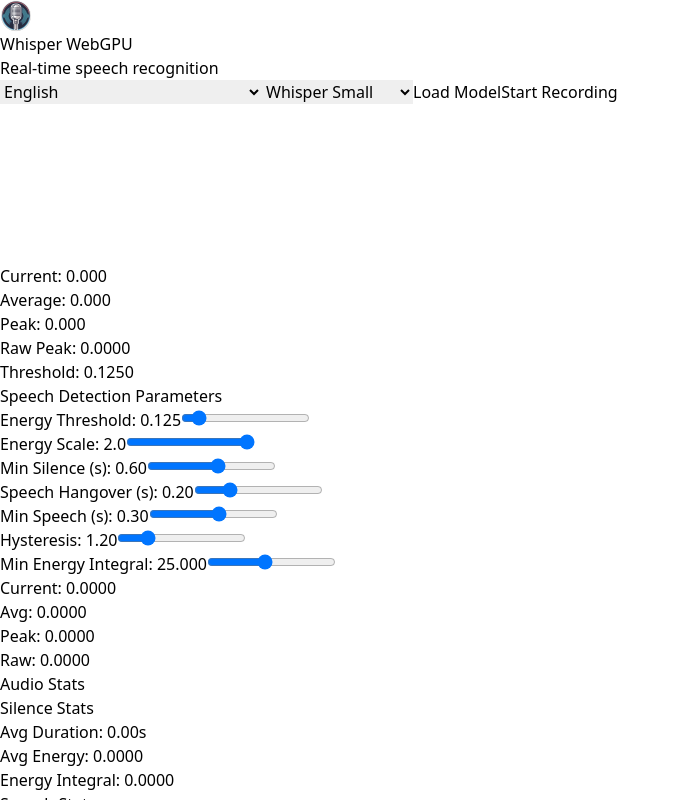
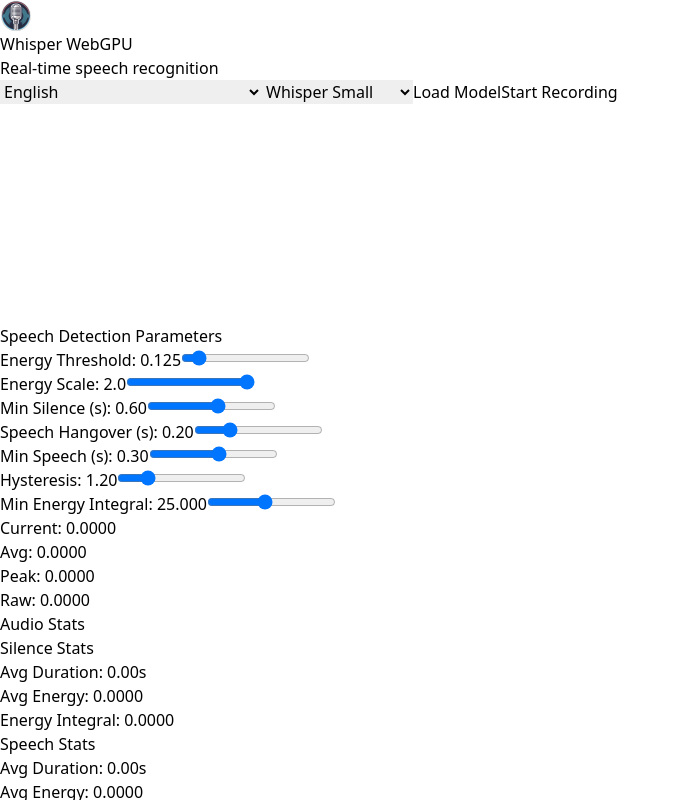
Before and after one commit to asrjs/demos, a React (Vite) app: page / in a window 1280 px wide. Shown: the top 800 px of the page, without its empty margins (0-680 px from the left). Built offline with nearby package versions, Linux system fonts and the light colour scheme.

Commit message:
New energy visualizer

```diff
--- a/src/components/AudioVisualizer.jsx
+++ b/src/components/AudioVisualizer.jsx
@@ -1,7 +1,6 @@
-import React, { useState, useCallback } from 'react';
+import React, { useState } from 'react';
 import { BufferVisualizer } from './BufferVisualizer';
 import { StatsWidget } from './StatsWidget';
-import VUMeter from './VUMeter';
 
 /**
  * Component for visualizing audio data and controls
@@ -42,16 +41,6 @@
     const [peakEnergy, setPeakEnergy] = useState(0);
     const [rawPeakValue, setRawPeakValue] = useState(0);
 
-    // Enhanced energy update handler with proper scaling
-    const handleEnergyUpdate = useCallback((energy, avg, peak, rawPeak) => {
-        // Scale energy values based on energyScale
-        const scale = energyScale || 1.0;
-        setCurrentEnergy(energy * scale);
-        setAverageEnergy(avg * scale);
-        setPeakEnergy(peak * scale);
-        setRawPeakValue(rawPeak);
-    }, [energyScale]);
-
     return (
         <div className={className}>
             {/* BufferVisualizer */}
@@ -60,35 +49,14 @@
                     chunks={chunks}
                     audioContextRef={audioContextRef}
                     segments={segments}
-                    onEnergyUpdate={handleEnergyUpdate}
+                    threshold={threshold}
+                    onEnergyUpdate={(energy, avg, peak, rawPeak) => {
+                        setCurrentEnergy(energy);
+                        setAverageEnergy(avg);
+                        setPeakEnergy(peak);
+                        setRawPeakValue(rawPeak);
+                    }}
                 />
-            </div>
-
-            {/* VU Meters with enhanced display */}
-            <div className="mb-4 space-y-2 p-2 bg-gray-50 dark:bg-gray-800 rounded">
-                <VUMeter
-                    value={currentEnergy}
-                    max={energyScale || 1.0}
-                    label="Current"
-                    className="mb-1"
-                />
-                <VUMeter
-                    value={averageEnergy}
-                    max={energyScale || 1.0}
-                    label="Average"
-                    className="mb-1"
-                />
-                <VUMeter
-                    value={peakEnergy}
-                    max={energyScale || 1.0}
-                    label="Peak"
-                />
-
-                {/* Display numerical values for debugging */}
-                <div className="mt-1 text-xs grid grid-cols-2 gap-1">
-                    <div>Raw Peak: {rawPeakValue.toFixed(4)}</div>
-                    <div>Threshold: {threshold.toFixed(4)}</div>
-                </div>
             </div>
 
             {/* Change from flex to grid layout */}
--- a/src/components/BufferVisualizer.jsx
+++ b/src/components/BufferVisualizer.jsx
@@ -1,7 +1,7 @@
-import { useRef, useEffect, useCallback } from "react";
+import { useRef, useEffect, useCallback, useState } from "react";
 import { audioManager } from "../AudioManager";
 
-export function BufferVisualizer({ chunks, audioContextRef, segments = [], onEnergyUpdate }) {
+export function BufferVisualizer({ chunks, audioContextRef, segments = [], energyValues, threshold = 0.02 }) {
     const canvasRef = useRef(null);
     const lastUpdateRef = useRef(0);
     const lastChunksLengthRef = useRef(0);
@@ -9,6 +9,9 @@
     const UPDATE_INTERVAL = 100;
     const MAX_DURATION = 30;
     const SKIP_POINTS = 16;
+
+    const [currentEnergy, setCurrentEnergy] = useState(0);
+    const energyCanvasRef = useRef(null);
 
     const drawSegments = useCallback((ctx, segments, totalDuration, canvas) => {
         const isBufferFull = totalDuration > MAX_DURATION;
@@ -81,6 +84,47 @@
         ctx.stroke();
     }, []);
 
+    const drawEnergyLevel = useCallback((ctx, canvas, energy, threshold) => {
+        if (!ctx || !canvas || typeof energy !== 'number') return;
+
+        // Clear the energy canvas
+        ctx.fillStyle = '#f5f5f5';
+        ctx.fillRect(0, 0, canvas.width, canvas.height);
+
+        const height = canvas.height;
+        const width = canvas.width;
+
+        // Draw background grid
+        ctx.strokeStyle = '#e5e5e5';
+        ctx.beginPath();
+        for (let i = 0; i <= 1; i += 0.2) {
+            const y = height * (1 - i);
+            ctx.moveTo(0, y);
+            ctx.lineTo(width, y);
+        }
+        ctx.stroke();
+
+        // Draw threshold line
+        ctx.strokeStyle = '#ff6b6b';
+        ctx.lineWidth = 2;
+        ctx.beginPath();
+        const thresholdY = height * (1 - threshold);
+        ctx.moveTo(0, thresholdY);
+        ctx.lineTo(width, thresholdY);
+        ctx.stroke();
+
+        // Draw current energy level
+        const energyHeight = Math.min(energy * height, height);
+        ctx.fillStyle = energy > threshold ? '#4CAF50' : '#2196F3';
+        ctx.fillRect(0, height - energyHeight, width, energyHeight);
+
+        // Draw energy value text
+        ctx.fillStyle = '#666';
+        ctx.font = '12px Arial';
+        ctx.fillText(`Energy: ${energy.toFixed(4)}`, 5, 15);
+        ctx.fillText(`Threshold: ${threshold.toFixed(4)}`, 5, 30);
+    }, []);
+
     useEffect(() => {
         const now = Date.now();
         if (now - lastUpdateRef.current < UPDATE_INTERVAL) return;
@@ -91,7 +135,15 @@
         lastChunksLengthRef.current = chunks.length;
 
         const canvas = canvasRef.current;
+        const energyCanvas = energyCanvasRef.current;
+        if (!canvas || !energyCanvas) return;
+
         const ctx = canvas.getContext('2d', {
+            alpha: false,
+            desynchronized: true
+        });
+
+        const energyCtx = energyCanvas.getContext('2d', {
             alpha: false,
             desynchronized: true
         });
@@ -106,29 +158,6 @@
                 offset += chunk.length;
             }
 
-            // Calculate energy values from the most recent chunk
-            const recentChunk = chunks[chunks.length - 1];
-            if (recentChunk && onEnergyUpdate) {
-                const windowSize = 1024;
-                let energy = 0;
-                let peak = 0;
-
-                // Calculate RMS energy and peak
-                for (let i = 0; i < recentChunk.length; i++) {
-                    const value = Math.abs(recentChunk[i]);
-                    energy += value * value;
-                    peak = Math.max(peak, value);
-                }
-
-                energy = Math.sqrt(energy / recentChunk.length);
-
-                // Calculate moving average
-                const avgEnergy = energy; // You can implement a proper moving average if needed
-
-                // Send energy updates
-                onEnergyUpdate(energy, avgEnergy, peak, peak);
-            }
-
             const totalDuration = totalLength / audioContextRef.current.sampleRate;
 
             // Clear canvas ONCE
@@ -139,10 +168,24 @@
             drawWaveform(ctx, audioData, canvas, totalDuration);
             drawSegments(ctx, segments, totalDuration, canvas);
             drawTimeMarkers(ctx, totalDuration, canvas);
+
+            // Calculate current energy level from the most recent chunk
+            if (chunks.length > 0) {
+                const latestChunk = chunks[chunks.length - 1];
+                let energy = 0;
+                for (let i = 0; i < latestChunk.length; i++) {
+                    energy += latestChunk[i] * latestChunk[i];
+                }
+                energy = Math.sqrt(energy / latestChunk.length);
+                setCurrentEnergy(energy);
+
+                // Draw energy level
+                drawEnergyLevel(energyCtx, energyCanvas, energy, threshold);
+            }
         };
 
         processAudioData().catch(console.error);
-    }, [chunks, segments, drawSegments, drawWaveform, onEnergyUpdate]);
+    }, [chunks, segments, drawSegments, drawWaveform, drawEnergyLevel, threshold]);
 
     const drawTimeMarkers = (ctx, totalDuration, canvas) => {
         const isBufferFull = totalDuration > MAX_DURATION;
@@ -159,11 +202,22 @@
     };
 
     return (
+        <div className="flex flex-col gap-2">
+            {/* Energy level visualizer */}
+            <canvas
+                ref={energyCanvasRef}
+                width={480}
+                height={60}
+                className="w-full border rounded bg-[#f5f5f5]"
+            />
+
+            {/* Existing waveform canvas */}
             <canvas
                 ref={canvasRef}
                 width={480}
                 height={160}
                 className="w-full border rounded bg-[#f5f5f5]"
             />
+        </div>
     );
 }
--- a/src/components/VUMeter.jsx
+++ b/src/components/VUMeter.jsx
@@ -1,15 +1,6 @@
-import React from 'react';
-
-const VUMeter = ({
-    value = 0,
-    min = 0,
-    max = 1.0,
-    label = 'VU',
-    className = ''
-}) => {
-    // Ensure value is a number and clamp it
-    const safeValue = typeof value === 'number' ? value : 0;
-    const percentage = Math.min(100, Math.max(0, ((safeValue - min) / (max - min)) * 100));
+const VUMeter = ({ value, min = 0, max = 1.0 }) => {
+    // Normalize value between 0 and 100
+    const percentage = Math.min(100, Math.max(0, ((value - min) / (max - min)) * 100));
 
     // Calculate color based on value
     const getColor = (percent) => {
@@ -19,9 +10,9 @@
     };
 
     return (
-        <div className={`flex items-center gap-2 ${className}`}>
-            <div className="text-xs w-14">{label}: {safeValue.toFixed(3)}</div>
-            <div className="h-4 flex-1 bg-gray-200 rounded-full overflow-hidden">
+        <div className="flex items-center gap-2">
+            <div className="text-xs w-14">VU: {value.toFixed(3)}</div>
+            <div className="h-4 w-full bg-gray-200 rounded-full overflow-hidden">
                 <div
                     className={`h-full transition-all duration-100 ${getColor(percentage)}`}
                     style={{ width: `${percentage}%` }}
```
Lines whose indentation alone changed are shown as unchanged.
